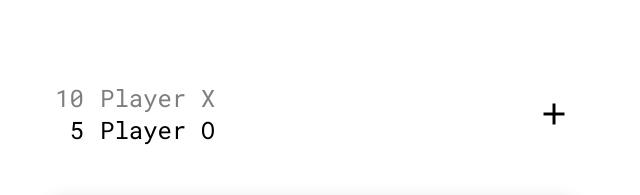
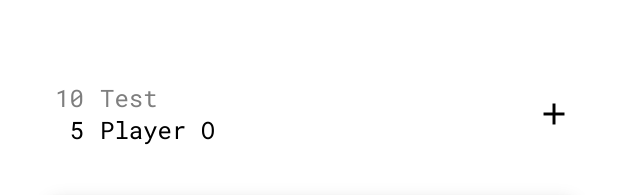
Before and after one commit to michulee/tic-tac-toe, a plain HTML site: page index.html in a window 1280 px wide. Shown: the top 195 px of the page, 328-968 px from the left. Drawn offline with Linux system fonts and the light colour scheme.

Commit message:
names
Don't leave this empty

```diff
--- a/index.html
+++ b/index.html
@@ -29,7 +29,7 @@
                 <div class="game-text">
                     <div class="player player-one">
                         <div class="player-score">10</div>
-                        <div class="player-name">Player X</div>
+                        <div class="player-name">Test</div>
                     </div>
                     <div class="player player-two active-player">
                         <div class="player-score">5</div>
```
